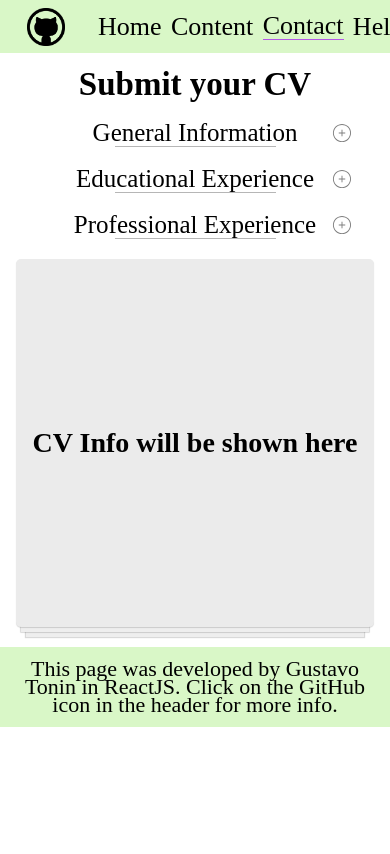
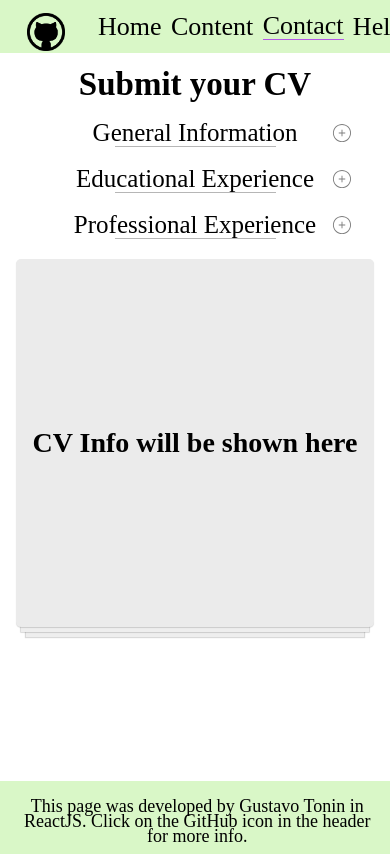
Before and after one commit to notstoe/cv-project, a React (Create React App) app: page / in a window 390 px wide. Built offline with nearby package versions, Linux system fonts and the light colour scheme; a web font is replaced by a local one.

Commit message:
fixed footer on bottom of page

```diff
--- a/src/App.css
+++ b/src/App.css
@@ -11,3 +11,12 @@ body {
 	font-size: 3vw;
 	margin: 1vw 0;
 }
+
+#pageContainer {
+	position: relative;
+	min-height: 100vh;
+}
+
+#pageContent {
+	padding-bottom: 6vw;
+}
--- a/src/App.js
+++ b/src/App.js
@@ -184,7 +184,8 @@ function App() {
 
 	// MAIN COMPONENTS OF THE PAGE
 	return (
-		<div>
+		<div id="pageContainer">
+			<div id="pageContent">
 				<Header />
 				<h1 className="pageTitle">Submit your CV</h1>
 				<InputField
@@ -221,6 +222,7 @@ function App() {
 					handleEditCV={handleEditCV}
 					handleRemoveCV={handleRemoveCV}
 				/>
+			</div>
 			<Footer />
 		</div>
 	);
--- a/src/components/Footer/Footer.css
+++ b/src/components/Footer/Footer.css
@@ -1,4 +1,8 @@
 .footer {
+	position: absolute;
+	bottom: 0;
+	width: 99.6%;
+	height: 4.5vw;
 	margin-bottom: 0px;
 	margin-top: 5vw;
 	padding: 3px;
@@ -8,7 +12,7 @@
 .footerContent {
 	margin: 0 auto;
 	text-align: center;
-	font-size: 1.7vw;
+	font-size: 25px;
 	width: 40vw;
 	line-height: 2vw;
 }
--- a/src/components/Footer/FooterResponsive.css
+++ b/src/components/Footer/FooterResponsive.css
@@ -1,16 +1,26 @@
 @media (max-width: 769px) {
+	.footer {
+		height: 50px;
+		bottom: -7px;
+	}
+
 	.footerContent {
-		font-size: 3vw;
+		font-size: 20px;
 		width: 65vw;
-		padding: 10px;
+		padding-top: 8px;
 	}
 }
 
 @media (max-width: 400px) {
+	.footer {
+		height: 60px;
+		padding-top: 10px;
+		bottom: -10px;
+	}
+
 	.footerContent {
-		font-size: 22px;
-		width: 90vw;
-		line-height: 18px;
-		padding: 10px;
+		font-size: 18px;
+		width: 92vw;
+		line-height: 15px;
 	}
 }
--- a/src/components/Header/HeaderResponsive.css
+++ b/src/components/Header/HeaderResponsive.css
@@ -25,7 +25,7 @@
 	}
 
 	a {
-		height: 39px;
+		height: 30px;
 		margin-right: 28px;
 	}
 }
```
Lines whose indentation alone changed are shown as unchanged.
